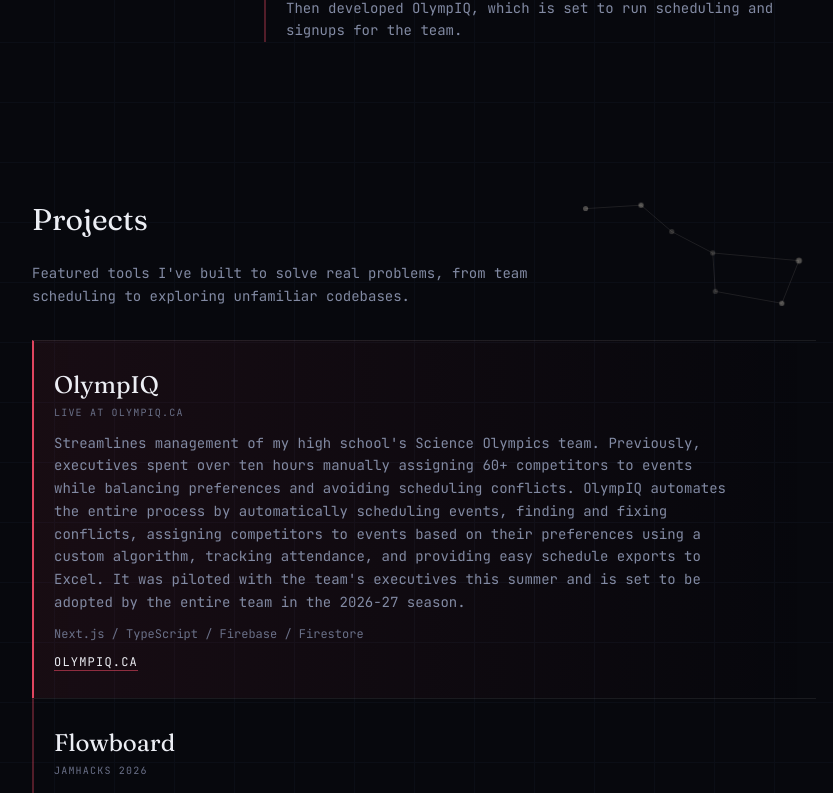
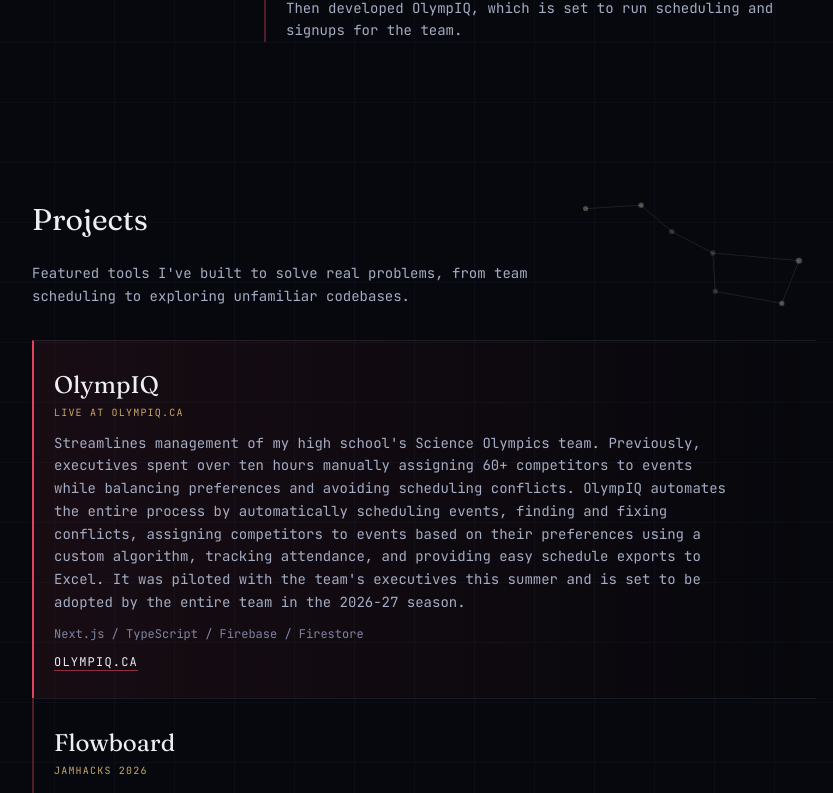
Before and after one commit to andrewl746/Portfolio, a Next.js app: page / in a window 1280 px wide. Shown: the part 1998-2791 px from the top of the page, without its empty margins (306-1139 px from the left). Built offline with nearby package versions, Linux system fonts and the light colour scheme.

Commit message:
feat: made text brighter

```diff
--- a/app/globals.css
+++ b/app/globals.css
@@ -9,9 +9,9 @@
   --ember-dim: rgba(224, 69, 95, 0.35);
   --brass: #c9a86a;
   --text-primary: #eceef4;
-  --text-body: #828aa3;
-  --text-muted: #6a7088;
-  --text-faint: #3d4258;
+  --text-body: #a5adc4;
+  --text-muted: #7e85a0;
+  --text-faint: #6a7088;
 }
 
 @theme inline {
--- a/components/sections/Projects.tsx
+++ b/components/sections/Projects.tsx
@@ -29,7 +29,7 @@ function Row({ p, current = false }: { p: Project; current?: boolean }) {
           p.name
         )}
       </h3>
-      <p className="mt-1 text-[10px] uppercase tracking-[0.12em] text-dim">
+      <p className="mt-1 text-[10px] uppercase tracking-[0.12em] text-brass">
         {p.context}
         {p.award ? ` / ${p.award}` : ""}
       </p>
```
